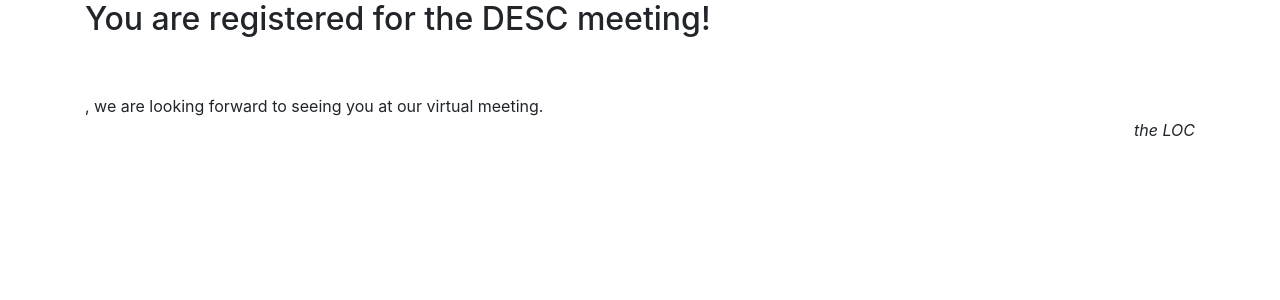
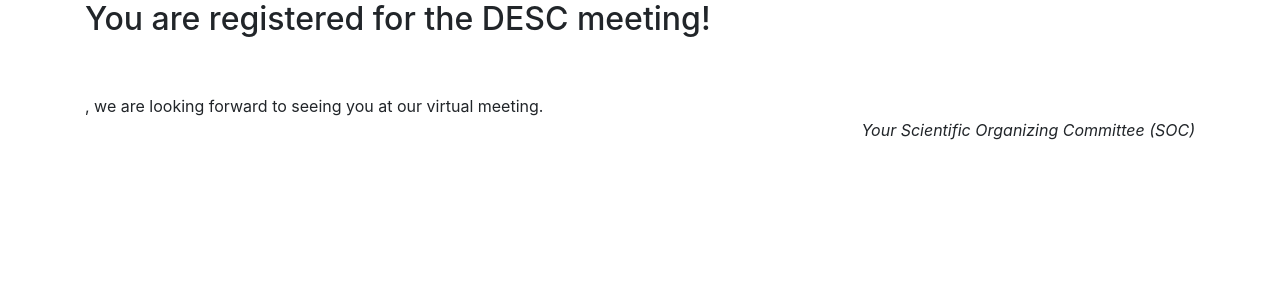
Before and after one commit to LSSTDESC/meeting-registration-form, a Flask app: template templates/success.html in a window 1280 px wide. Shown: the top 300 px of the page. Run offline with Flask 2, Linux system fonts and the light colour scheme; the template is opened without the code that fills it, so the values that code supplies are empty; some libraries are stand-ins or nearby versions.

Commit message:
Sign success page with SOC, not just LOC which is a subset

```diff
--- a/templates/success.html
+++ b/templates/success.html
@@ -21,7 +21,7 @@
 -->
   <br>
   <div align="right">
-  <i>the LOC</i>
+  <i>Your Scientific Organizing Committee (SOC)</i>
   </div>
 </div>
 </body>
```
